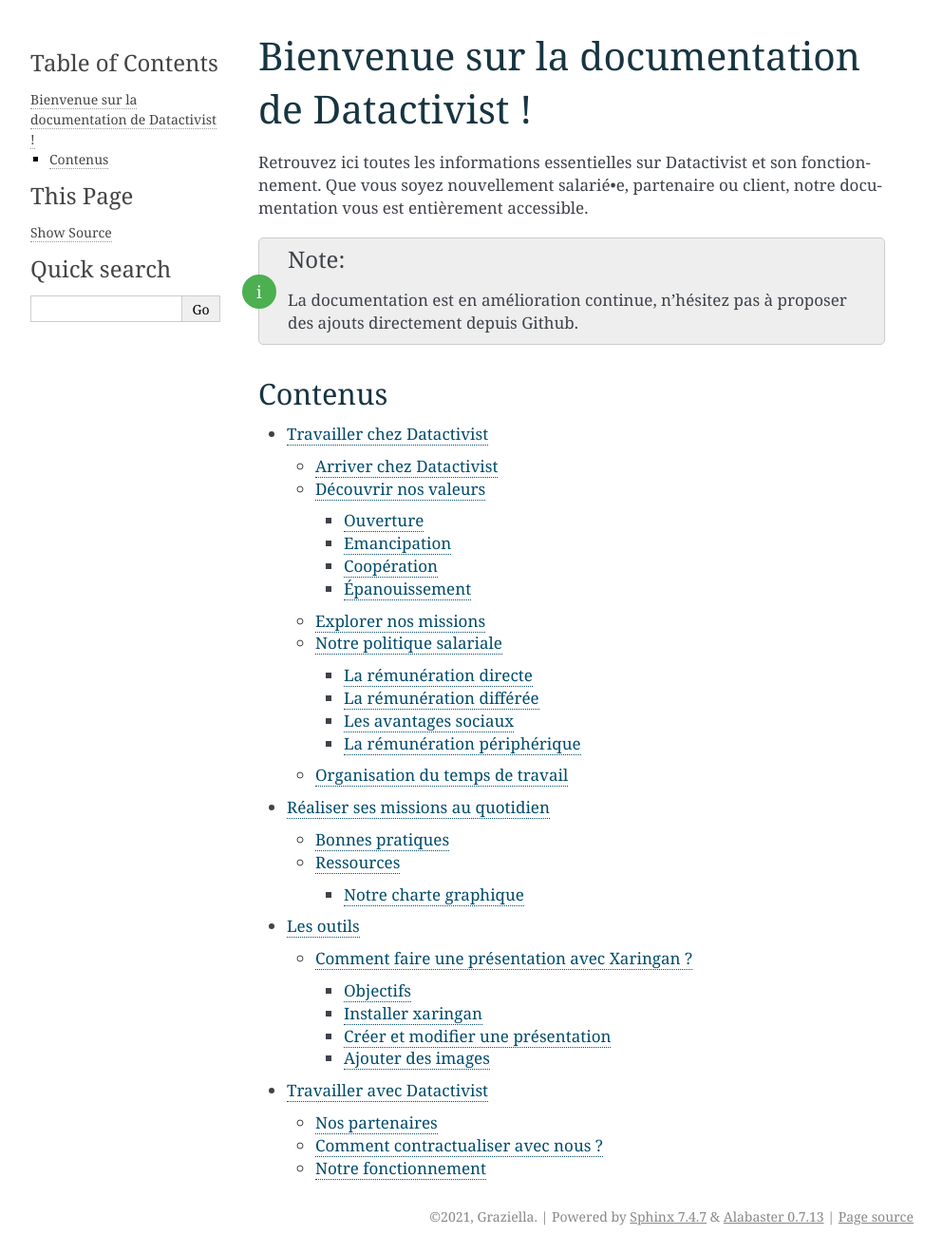
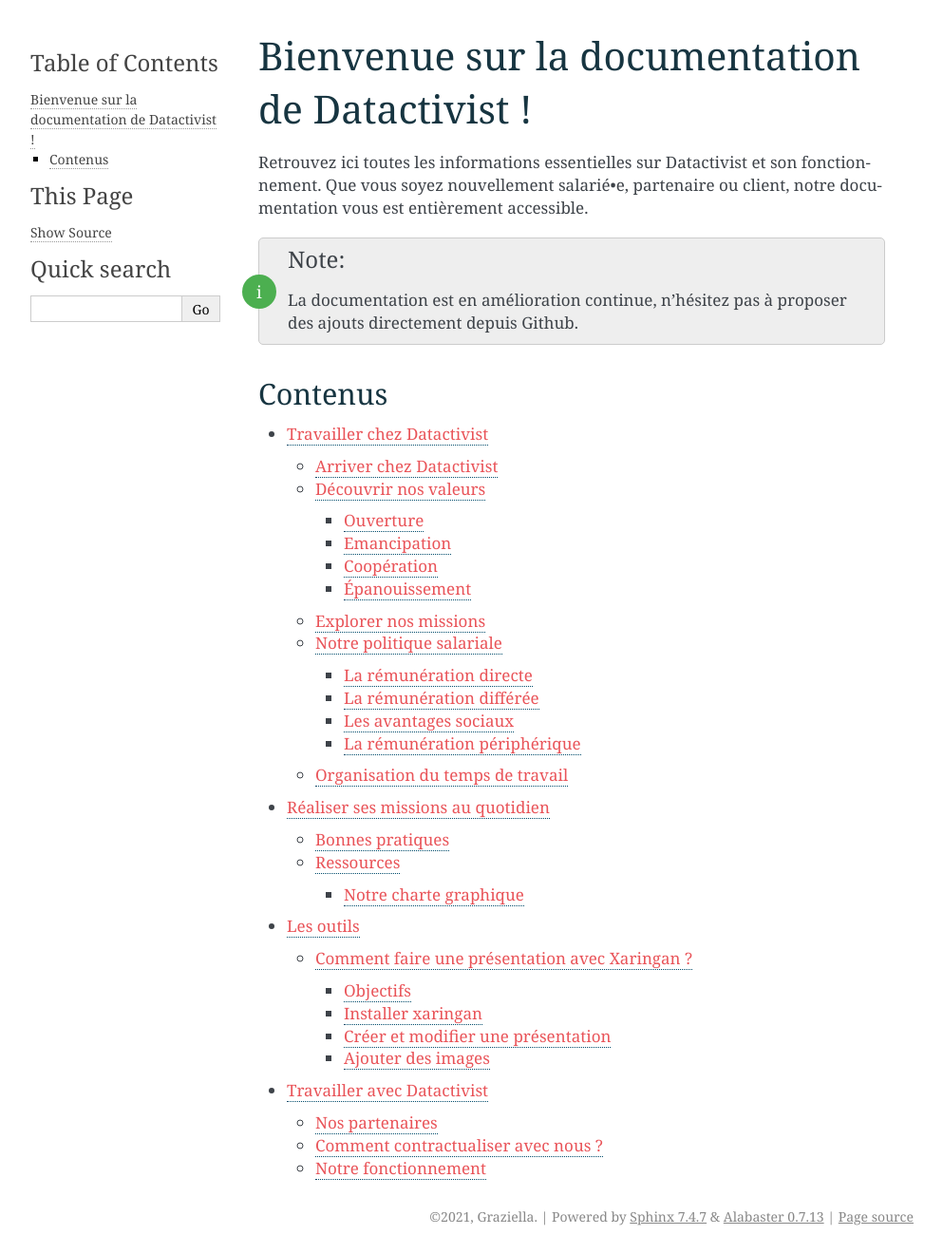
Before and after one commit to datactivist/documentation-datactivist, a Sphinx documentation site: the page built from docs/source/index.rst, in a window 1280 px wide. Shown: the whole page at 95% size, without its empty margins (148-1141 px from the left). Built offline with Sphinx 7.4.7, drawn with Linux system fonts in a browser that asks for light colours.

Commit message:
Update custom.css

```diff
--- a/docs/source/_static/custom.css
+++ b/docs/source/_static/custom.css
@@ -2,6 +2,10 @@
 h1, h2, h3, h4, h5, h6 {
   font-family: 'Montserrat', sans-serif;
   color: #173541;
+}
+
+a {
+  color: #E95459;
 }
 
 /* Ajoute une bordure aux tableaux */
```
